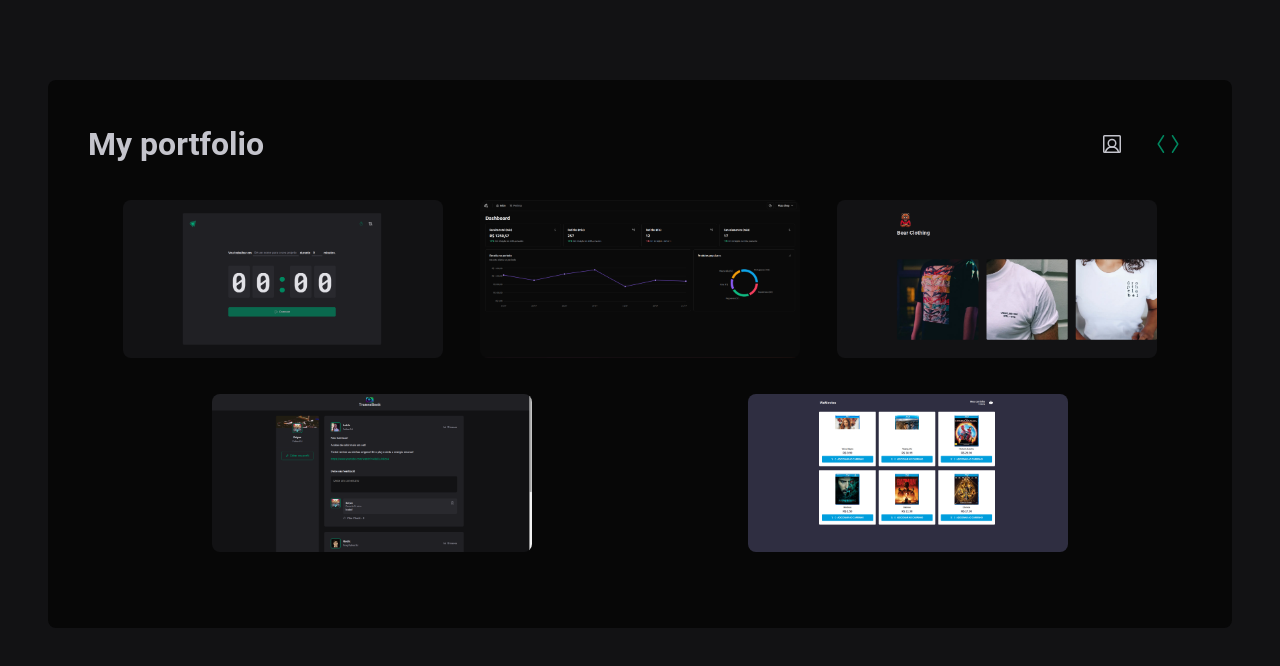
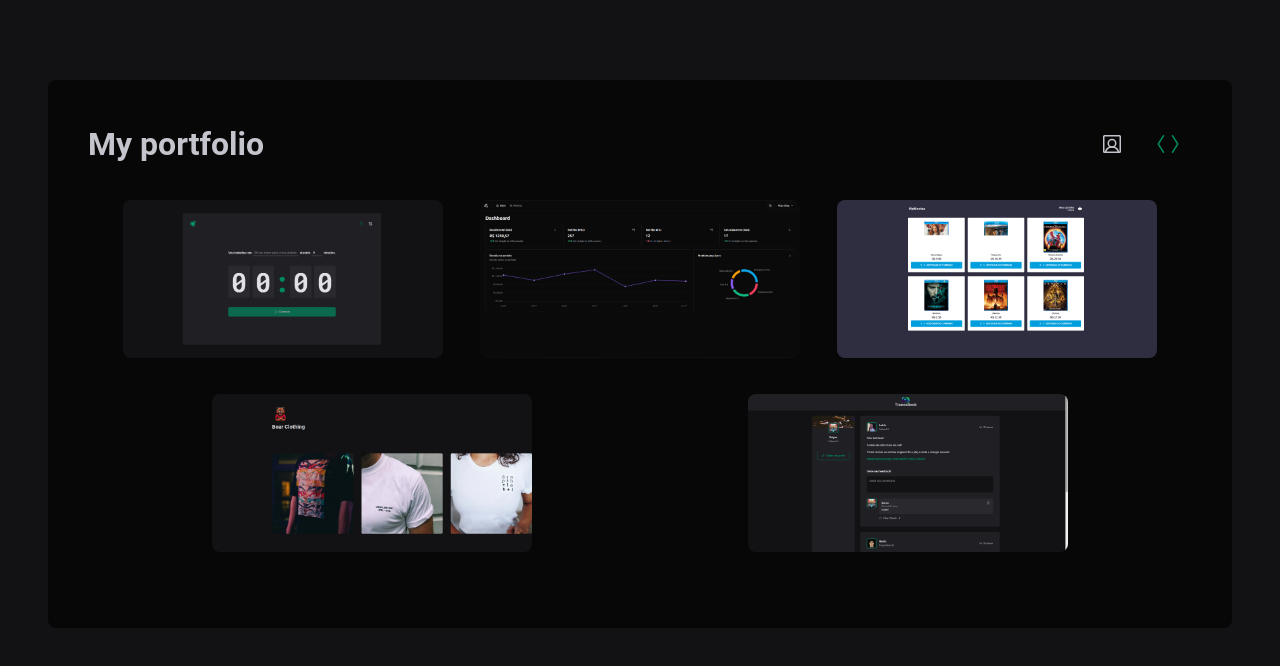
Before and after one commit to artprange/portfolio, a React (Vite) app: page /projects in a window 1280 px wide. Shown: the top 666 px of the page. Built offline with nearby package versions, Linux system fonts and the light colour scheme.

Commit message:
reordering

```diff
--- a/src/pages/projects/index.tsx
+++ b/src/pages/projects/index.tsx
@@ -16,6 +16,9 @@ export function Projects() {
       <Link to="https://pizza-shop-six.vercel.app/">
         <img src={pizzaShop} alt="" title="Pizza shop - developing" />
       </Link>
+      <Link to="https://we-fit-assignment.vercel.app/">
+        <img src={movies} alt="" title="Movie catalog" />
+      </Link>
 
       <Link to="https://shirt-shop-deployed.vercel.app/">
         <img src={shirtShop} alt="" title="Shirt shop" />
@@ -23,9 +26,6 @@ export function Projects() {
       <Link to="https://trancebook-deployed.vercel.app/">
         <img src={tranceBook} alt="" title="TranceBook" />
       </Link>
-      <Link to="https://we-fit-assignment.vercel.app/">
-        <img src={movies} alt="" title="Movie catalog" />
-      </Link>
     </ImageContainer>
   )
 }
```
